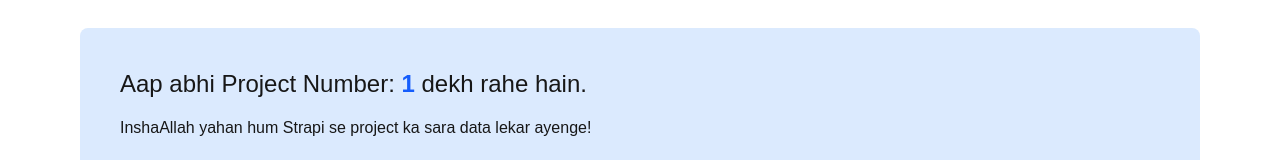
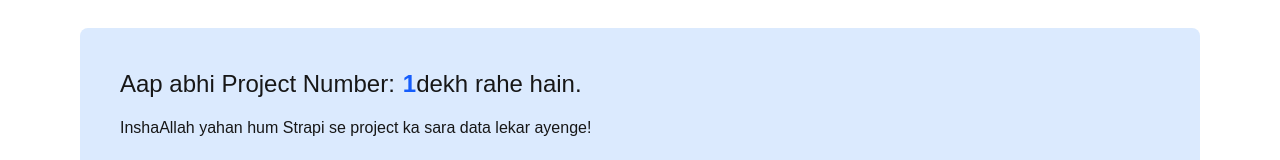
Before and after one commit to alishansadaqatali-cmd/my-nextjs-portfolio, a Next.js app: page /projects/1 in a window 1280 px wide. Shown: the part 132-292 px from the top of the page. Built offline with nearby package versions, Linux system fonts and the light colour scheme.

Commit message:
Added styled card with routes

```diff
--- a/app/projects/[id]/page.js
+++ b/app/projects/[id]/page.js
@@ -1,10 +1,18 @@
-export default function ProjectDetail({ params }) {
-    // params.id mein wo ID ayegi jo URL mein hogi (e.g., /projects/1)
+// 1. Function ko "async" banayein
+export default async function ProjectDetail({ params }) {
+
+    // 2. Params ko "await" karein (Naye Next.js ka rule hai)
+    const { id } = await params;
+
     return (
       <div className="p-20">
         <h1 className="text-4xl font-bold">Project Detail Page</h1>
         <div className="mt-10 p-10 bg-blue-100 rounded-lg">
-          <h2 className="text-2xl">Aap abhi Project Number: <span className="font-black text-blue-600">{params.id}</span> dekh rahe hain.</h2>
+          <h2 className="text-2xl">
+            Aap abhi Project Number:
+            <span className="font-black text-blue-600 ml-2">{id}</span>
+            dekh rahe hain.
+          </h2>
           <p className="mt-4">InshaAllah yahan hum Strapi se project ka sara data lekar ayenge!</p>
         </div>
       </div>
```
